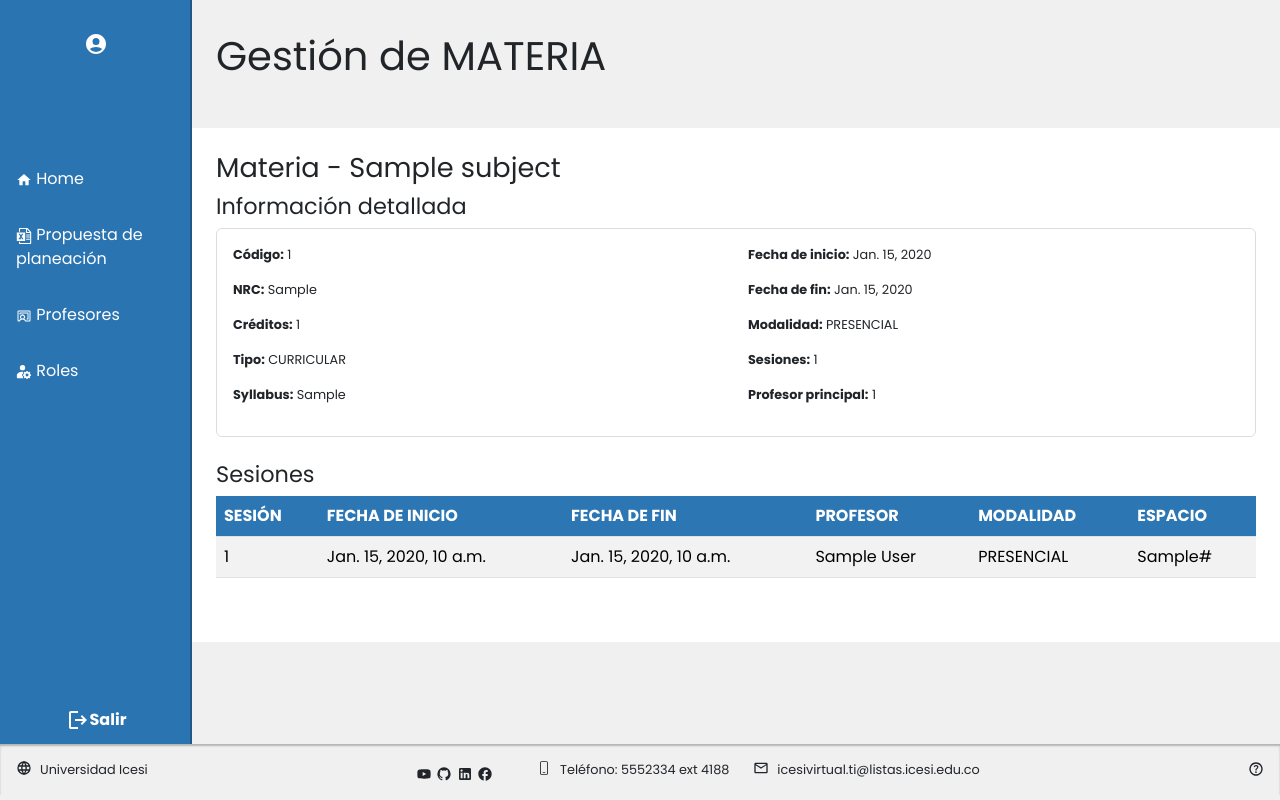
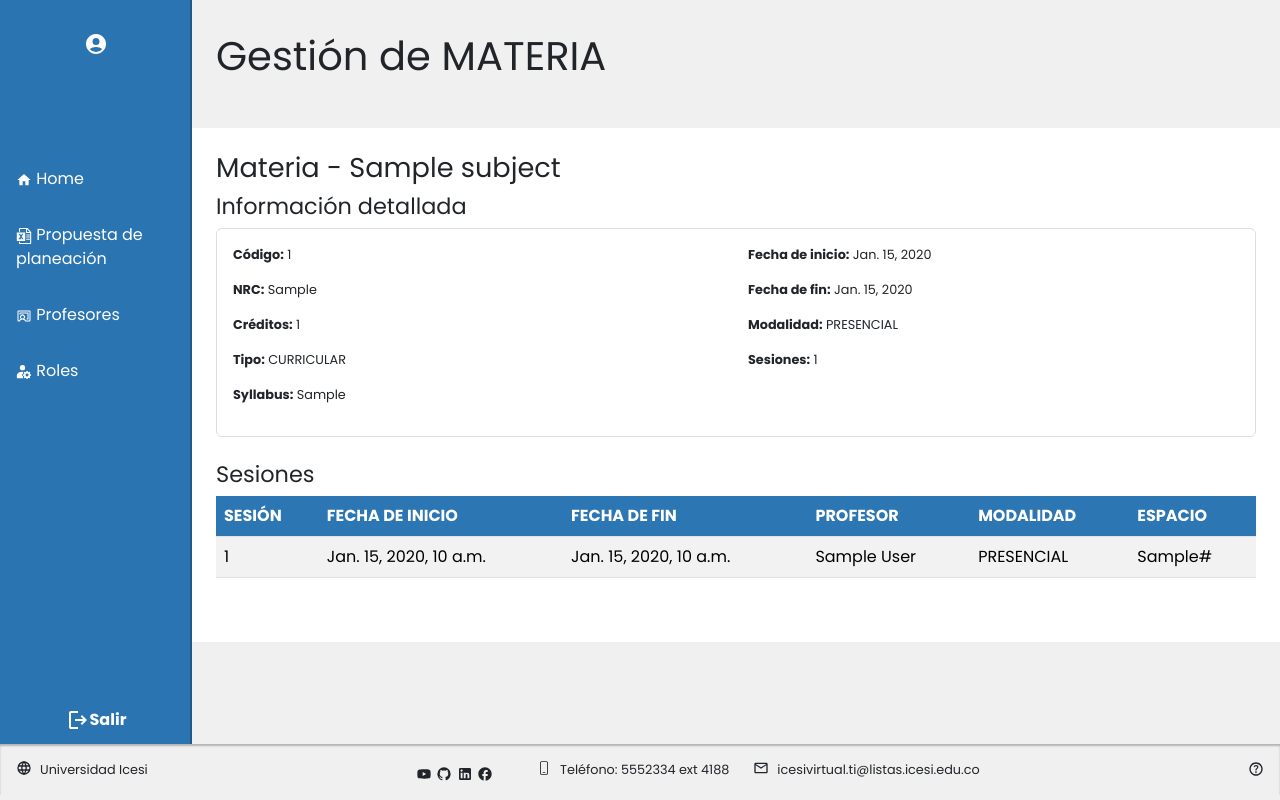
Before and after one commit to ICESI-PI1-2024A-3/ccsa-grupo-1, a Django app: page /subject/1/ in a window 1280 px wide. Run offline with Django 5.2, Linux system fonts and the light colour scheme; tables that the repository leaves empty hold one stand-in row (values such as "Sample post").

Commit message:
style: removed the main teacher of the subject in the detailed information

```diff
--- a/AcademicProgrammingApplication/templates/subject_detail.html
+++ b/AcademicProgrammingApplication/templates/subject_detail.html
@@ -30,7 +30,6 @@
                                 <p><strong>Fecha de fin:</strong> {{ subject.ending_date }}</p>
                                 <p><strong>Modalidad:</strong> {{ subject.modality }}</p>
                                 <p><strong>Sesiones:</strong> {{ subject.num_sessions }}</p>
-                                <p><strong>Profesor principal:</strong> {{ subject.num_sessions }}</p>
                             </div>
                         </div>
                     </div>
```
